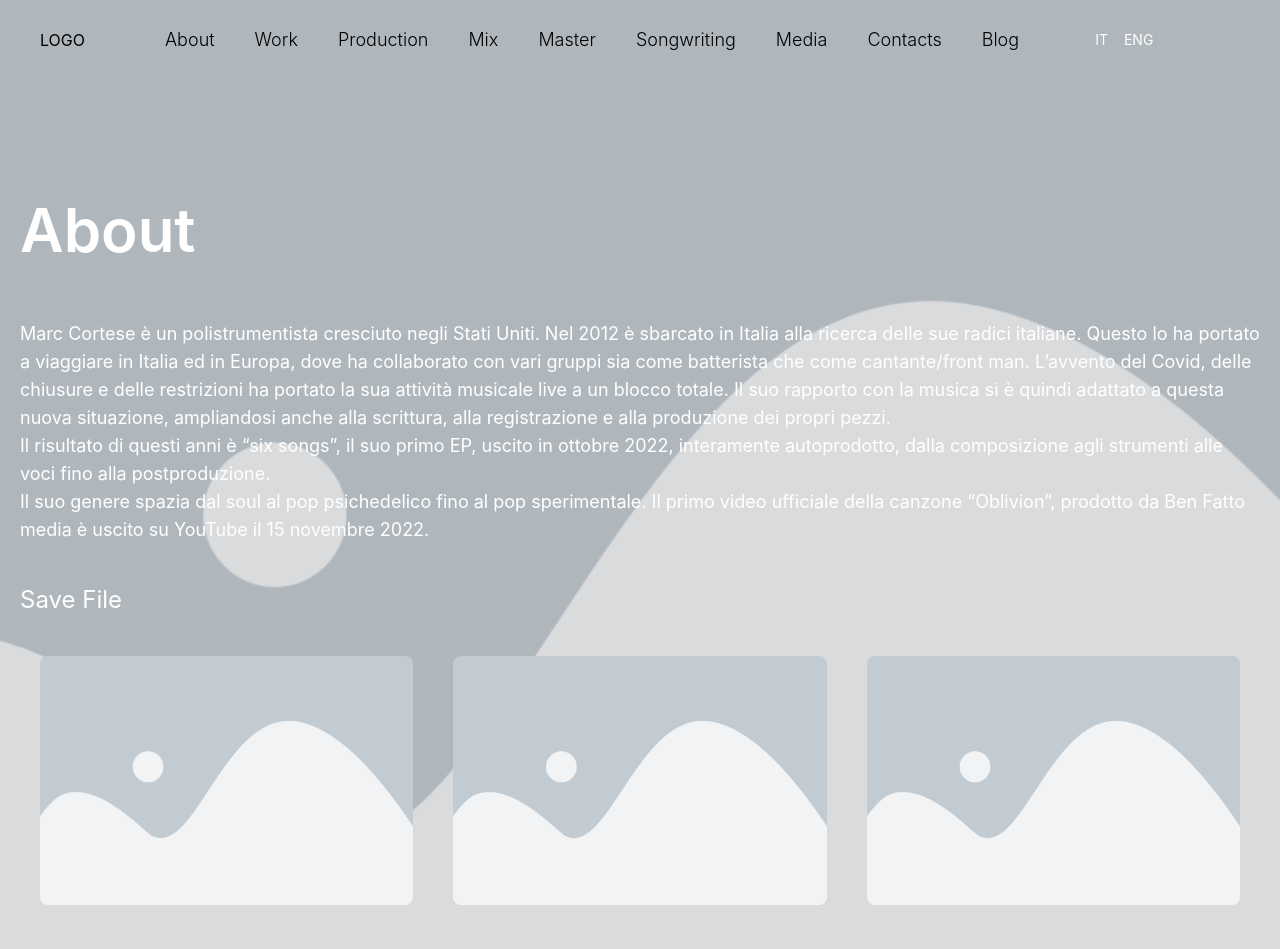
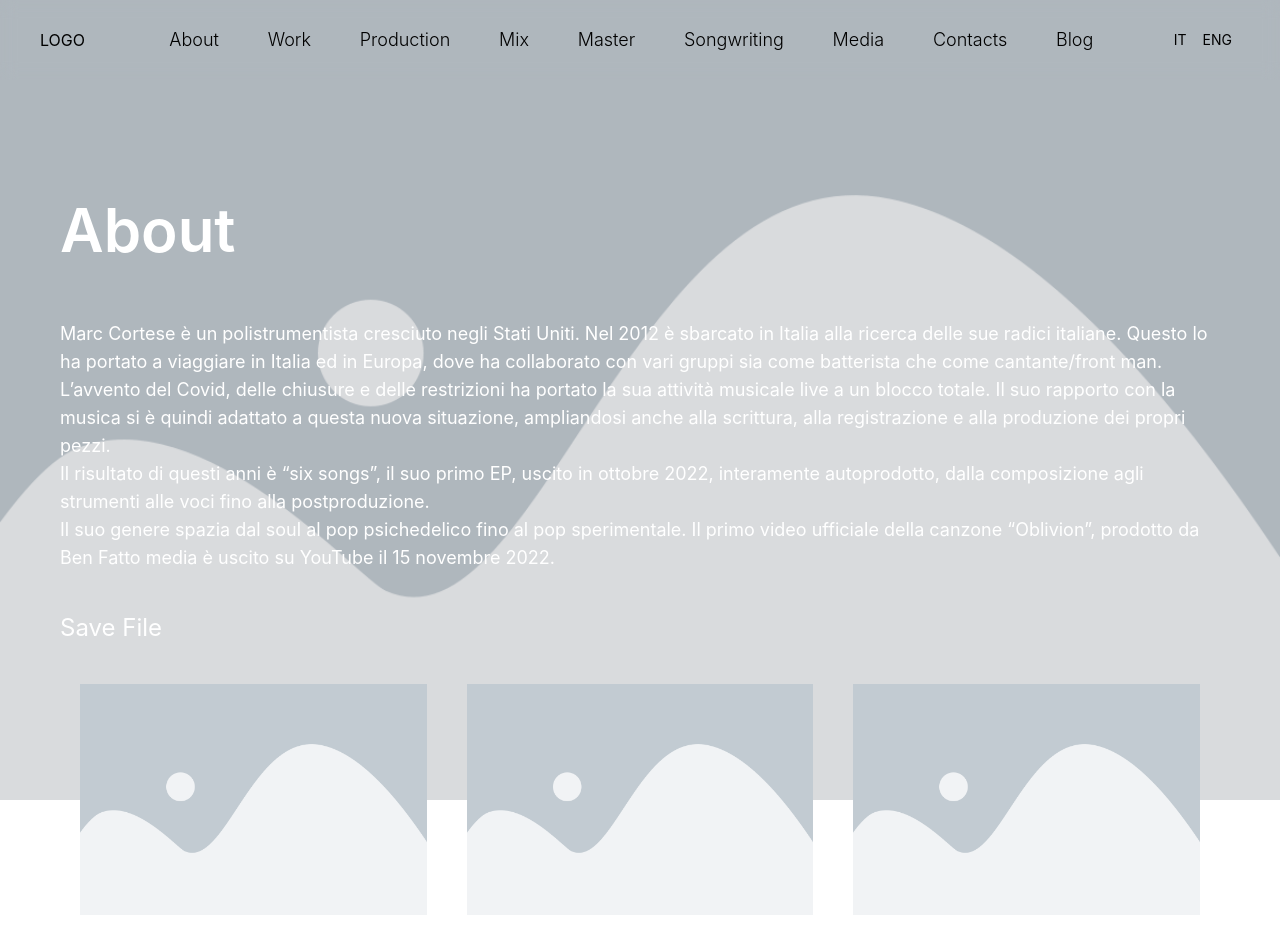
Before and after one commit to RickyBenevelli/marccortese, a Next.js app: page /about in a window 1280 px wide. Shown: the top 949 px of the page. Built offline with nearby package versions, Linux system fonts and the light colour scheme.

Commit message:
Aggiunto backdrop-blur alla NavBar

```diff
--- a/components/ImageBackground.jsx
+++ b/components/ImageBackground.jsx
@@ -5,8 +5,8 @@ import placeholder from '../public/placeholder.png'
 
 const ImageBackground = ({children}) => {
   return (
-    <section className="relative flex  w-screen  flex-col items-center justify-between">
-      <div className='absolute inset-0'>
+    <section className="max-w-[1240] m-auto relative flex  w-screen  flex-col items-center justify-between">
+      <div className='fixed z-[-1] inset-0 h-screen'>
         <Image src={placeholder} alt="" fill className='w-full brightness-[0.9] object-cover' sizes="100vw" style={{
             objectFit: 'cover',
           }} priority/>
--- a/components/NavBar.jsx
+++ b/components/NavBar.jsx
@@ -11,7 +11,7 @@ const NavBar = () => {
 
 
   return (
-    <nav className='fixed top-0 h-20 bg-transparent flex flex-row items-center justify-between'>
+    <nav className='z-50 w-full fixed top-0 h-20 backdrop-blur flex flex-row items-center justify-between'>
         <div className='max-w-[1240px] w-full m-auto flex flex-row items-center justify-between'>
 
             <Link href={"/"}>
--- a/components/PageLayout.jsx
+++ b/components/PageLayout.jsx
@@ -6,9 +6,9 @@ import ImageBackground from './ImageBackground'
 
 const PageLayout = ({children}) => {
   return (
-    <section>
+    <section className='flex flex-col items-center'>
+        <NavBar />
         <ImageBackground>
-            <NavBar />
             {children}
             <Footer />
         </ImageBackground>
--- a/pages/about.js
+++ b/pages/about.js
@@ -9,6 +9,7 @@ import DownloadButton from '@/components/DownloadButton'
 const About = () => {
   return (
     <PageLayout>
+        <div className='px-5 md:px-10'>
 
             <PageTitle>About</PageTitle>
 
@@ -21,19 +22,19 @@ const About = () => {
             </p>
 
             <DownloadButton/>
-        <div className='flex flex-row'>
-            <div className='w-1/3 p-5'>
-                <Image src='/placeholder.png' width={1200} height={800} alt='Cover' className='rounded-lg'/>
+            <div className='flex flex-col sm:flex-row'>
+                <div className='sm:w-1/3 py-4 sm:p-5'>
+                    <Image src='/placeholder.png' width={1200} height={800} alt='Cover' className=''/>
                 </div>
-            <div className='w-1/3 p-5'>
-                <Image src='/placeholder.png' width={1200} height={800} alt='Cover' className='rounded-lg'/>
+                <div className='sm:w-1/3 py-4 sm:p-5'>
+                    <Image src='/placeholder.png' width={1200} height={800} alt='Cover' className=''/>
                 </div>
-            <div className='w-1/3 p-5'>
-                <Image src='/placeholder.png' width={1200} height={800} alt='Cover' className='rounded-lg'/>
+                <div className='sm:w-1/3 py-4 sm:p-5'>
+                    <Image src='/placeholder.png' width={1200} height={800} alt='Cover' className=''/>
                 </div>
             </div>
             <DownloadButton/>
-
+        </div>
     </PageLayout>
   )
 }
--- a/tailwind.config.js
+++ b/tailwind.config.js
@@ -5,25 +5,5 @@ module.exports = {
     './components/**/*.{js,ts,jsx,tsx}',
     './app/**/*.{js,ts,jsx,tsx}',
   ],
-  theme: {
-    screens: {
-      'sm': '640px',
-      // => @media (min-width: 640px) { ... }
-
-      'md': '768px',
-      // => @media (min-width: 768px) { ... }
-
-      // 'screen-bp': '1024px',
-
-      'lg': '1024px',
-      // => @media (min-width: 1024px) { ... }
-
-      'xl': '1280px',
-      // => @media (min-width: 1280px) { ... }
-
-      '2xl': '1536px',
-      // => @media (min-width: 1536px) { ... }
-    }
-  },
   plugins: [],
 }
```
Also changed, not shown: 1 other file (tests, documents, lock files or other folders). Lines whose indentation alone changed are shown as unchanged.
